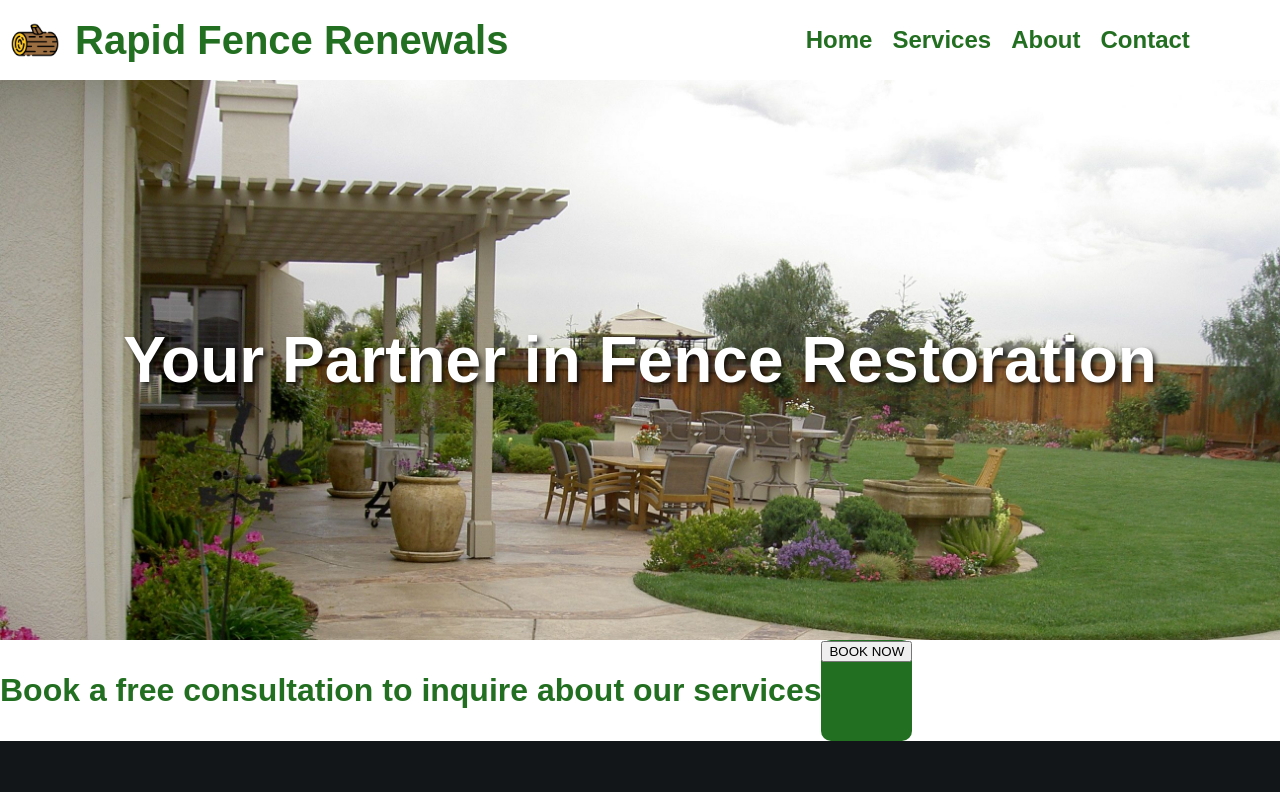
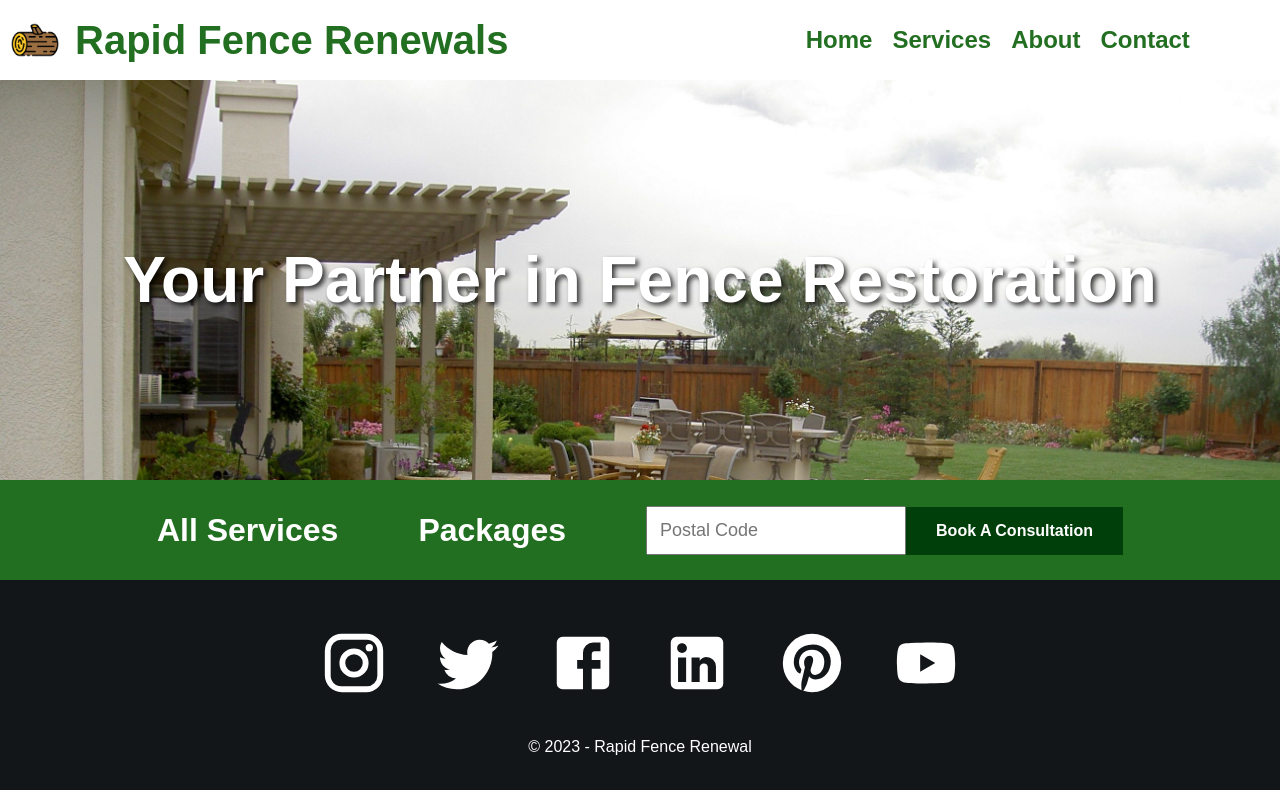
Before and after one commit to wingsyzou/RFR-website, a React (Create React App) app: page / in a window 1280 px wide. Shown: the top 792 px of the page. Built offline with nearby package versions, Linux system fonts and the light colour scheme.

Commit message:
added input form and other links under home banner section

```diff
--- a/src/css/Home.css
+++ b/src/css/Home.css
@@ -1,7 +1,7 @@
 .header {
     background-image: url("../assets/backyard.jpg");
     background-size: cover;
-    height: 70vh;
+    height: 50vh;
     display: flex;
     text-align: center;
     justify-content: center;
@@ -19,20 +19,58 @@
 
 .consultation {
     display: flex;
+    justify-content: center;
+    align-items: center;
+    height: 100px;
+    background-color: #236F21;
 }
 
-.consultation-content {
+.consultation a {
+    white-space: no-wrap;
+    margin-right: 80px;
     font-size: 32px;
-    color: #236F21;
-    text-align: left;
+    color: #fff;
     font-weight: bold;
+    text-decoration: none;
+    position: relative;
 }
 
-.consultation-button {
+.consultation a:hover {
+    color: #fff;
+}
+
+.consultation a::after {
+    content: "";
+    position: absolute;
+    bottom: -30px;
+    left: 0;
+    width: 100%;
+    height: 5px;
+    background-color: #fff;
+    transform: scaleX(0);
+    transition: transform 0.09s ease-in-out;
+}
+
+.consultation a:hover::after {
+    transform: scaleX(1);
+}
+
+
+.consultation input {
+    padding: 12px;
+    font-size: 18px;
+}
+
+.consultation button {
+    padding: 15px 30px;
+    background-color: #003f0a;
+    color: #fff;
+    font-size: 16px;
+    font-weight: bold;
     border: none;
     cursor: pointer;
-    border-radius: 10px;
-    background-color: #236F21;
-    color: #fff;
-    font-size: 18px;
 }
+
+.consultation button:hover {
+    background-color: #003307;
+}
--- a/src/pages/Home.js
+++ b/src/pages/Home.js
@@ -1,21 +1,41 @@
-import React from "react";
-import { Link } from "react-router-dom";
+import React, { useState } from "react";
+import { Link, useNavigate } from "react-router-dom";
+import Navbar from "../components/Navbar";
 import "../css/Home.css";
 
 function Home() {
+  const [postalCode, setPostalCode] = useState("")
+  const navigate = useNavigate()
+
+  const handleChange = (event) => {
+    setPostalCode(event.target.value);
+  };
+
+  const handleSubmit = (event) => {
+    event.preventDefault();
+    navigate('/book-now')
+  };
+
   return (
     <div className="home">
       <div className="header">
         <h1> Your Partner in Fence Restoration </h1>
       </div>
       <div className="consultation">
-        <div className="consultation-content">
-          <p> Book a free consultation to inquire about our services </p>
-        </div>
-        <div className="consultation-button">
-          {/* Add book function. E.g., asking for a quote */}
-          <button> BOOK NOW </button>
-        </div>
+        <Link to="/services"> All Services </Link>
+        <Link to="/services/packages"> Packages </Link>
+        <form onSubmit={handleSubmit}>
+          <input
+            type="text"
+            value={postalCode}
+            onChange={handleChange}
+            placeholder="Postal Code"
+          />
+          <button type="submit"> Book A Consultation </button>
+        </form>
+      </div>
+      <div className="reviews">
+
       </div>
     </div>
   );
```
